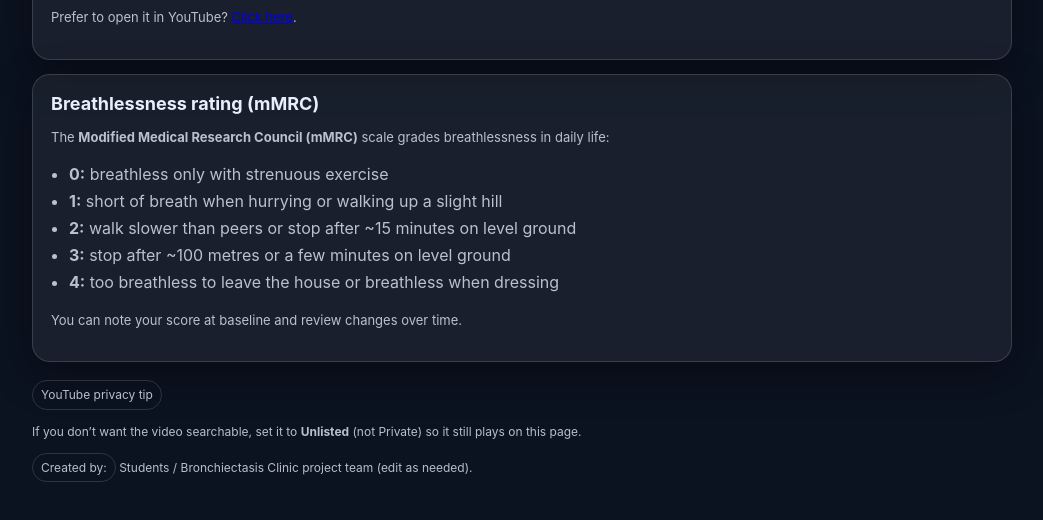
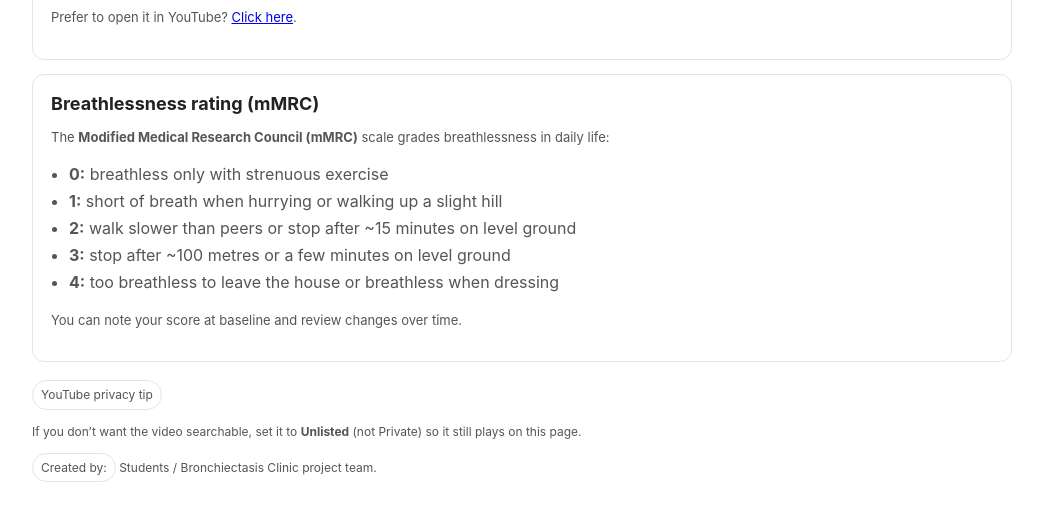
Before and after one commit to 7fvdn89r2m-rgb/pulmonary-rehab-site, a plain HTML site: page index.html in a window 1280 px wide. Shown: the part 1190-1710 px from the top of the page, without its empty margins (118-1161 px from the left). Drawn offline with Linux system fonts and the light colour scheme.

Commit message:
Update index.html

```diff
--- a/index.html
+++ b/index.html
@@ -7,10 +7,16 @@
   <meta name="description" content="Pulmonary rehabilitation education and a guided video for breathing and exercise." />
   <style>
     :root{
-      --bg:#0b1220; --card:rgba(255,255,255,.06); --text:#e8eefc; --muted:rgba(232,238,252,.78);
-      --line:rgba(255,255,255,.14); --accent:#4f7cff; --warn:#fbbf24; --shadow:0 12px 40px rgba(0,0,0,.35);
-      --radius:18px;
-    }
+  --bg:#ffffff;
+  --card:#ffffff;
+  --text:#222222;
+  --muted:#555555;
+  --line:#e5e5e5;
+  --accent:#005eb8;   /* NHS blue style */
+  --warn:#f59e0b;
+  --shadow:none;
+  --radius:12px;
+}
     *{box-sizing:border-box}
     body{
       margin:0;
@@ -180,7 +186,7 @@
         If you don’t want the video searchable, set it to <b>Unlisted</b> (not Private) so it still plays on this page.
       </p>
       <p>
-        <span class="tag">Created by:</span> Students / Bronchiectasis Clinic project team (edit as needed).
+        <span class="tag">Created by:</span> Students / Bronchiectasis Clinic project team.
       </p>
     </footer>
   </div>
```
